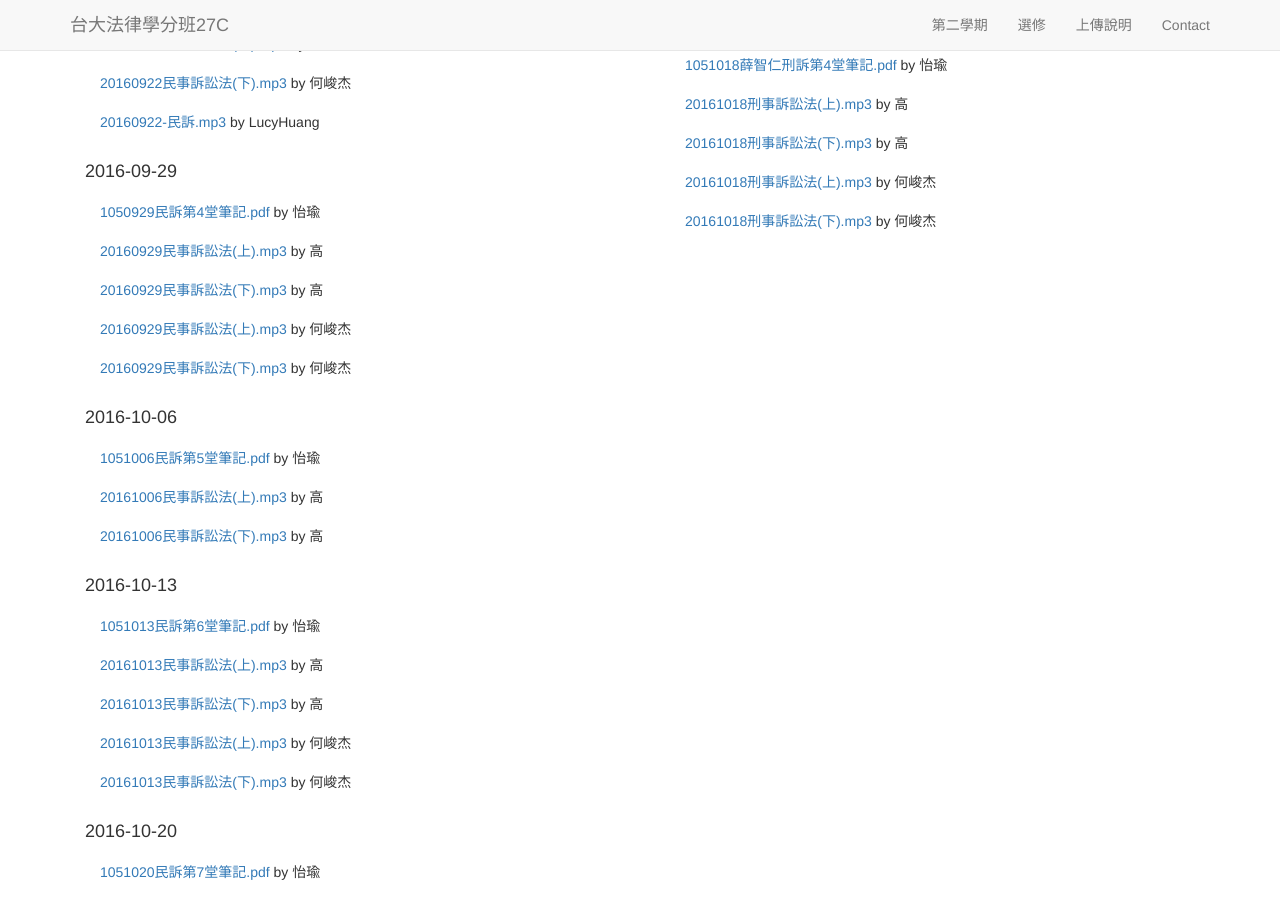
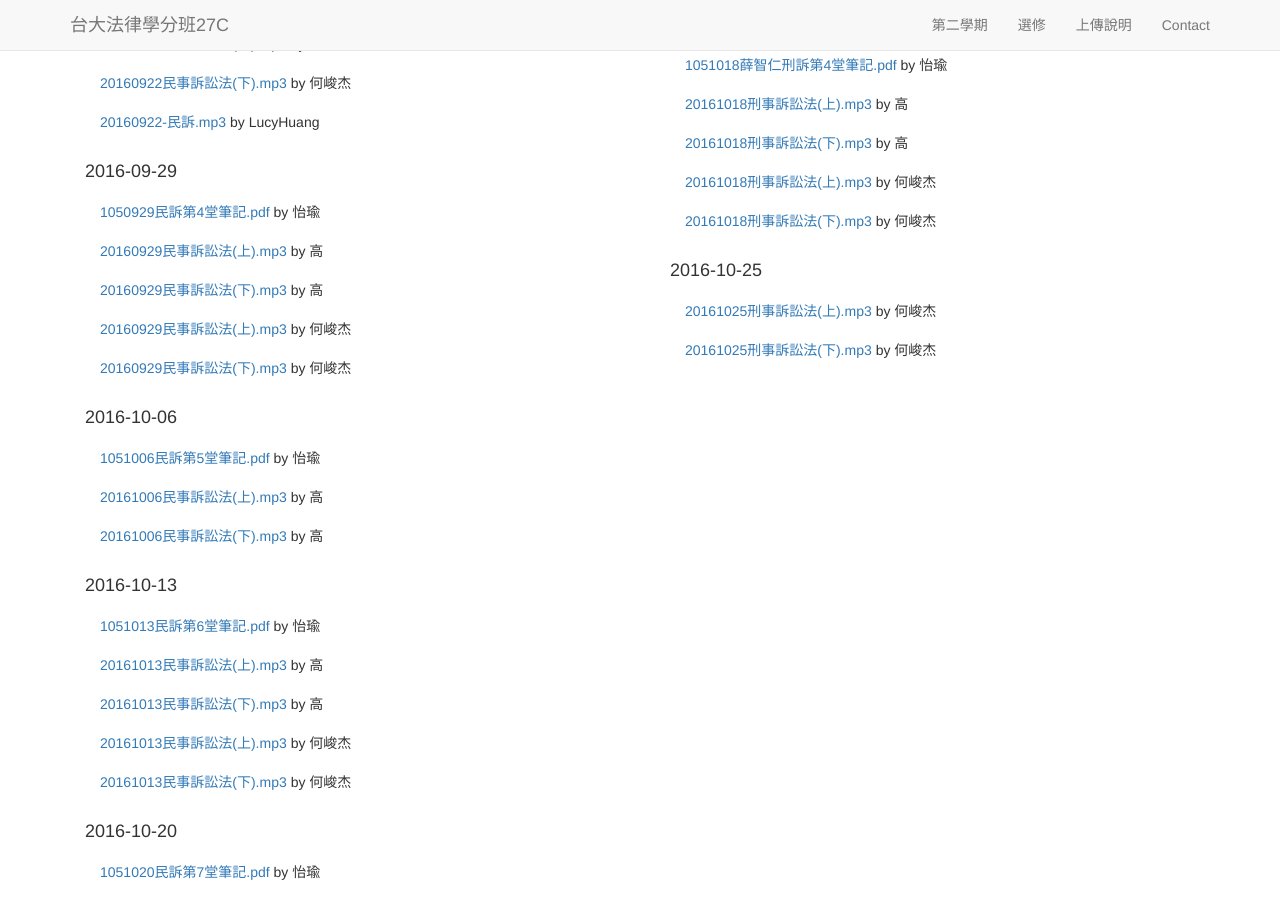
Before and after one commit to maxmilian/ntu_specs_law, a Jekyll site: the page built from semester2/index.html, in a window 1280 px wide and 900 px high, scrolled down 777 px. Built offline with Jekyll 4.4.1, drawn with Linux system fonts in a browser that asks for light colours; nearby versions of some CDN libraries.

Commit message:
add 2016-10-25 record

```diff
--- a/semester2/index.html
+++ b/semester2/index.html
@@ -97,6 +97,11 @@
         <li class="list-group-item"><a href="{{ site.criminal_procedure_record }}/Ho_4_1.mp3">20161018刑事訴訟法(上).mp3</a> by 何峻杰</li>
         <li class="list-group-item"><a href="{{ site.criminal_procedure_record }}/Ho_4_2.mp3">20161018刑事訴訟法(下).mp3</a> by 何峻杰</li>
       </ul>
+      <h4>2016-10-25</h4>
+      <ul class="list-group">
+        <li class="list-group-item"><a href="{{ site.criminal_procedure_record }}/Ho_5_1.mp3">20161025刑事訴訟法(上).mp3</a> by 何峻杰</li>
+        <li class="list-group-item"><a href="{{ site.criminal_procedure_record }}/Ho_5_2.mp3">20161025刑事訴訟法(下).mp3</a> by 何峻杰</li>
+      </ul>
     </div>
   </div>
   <div class="row">
```
